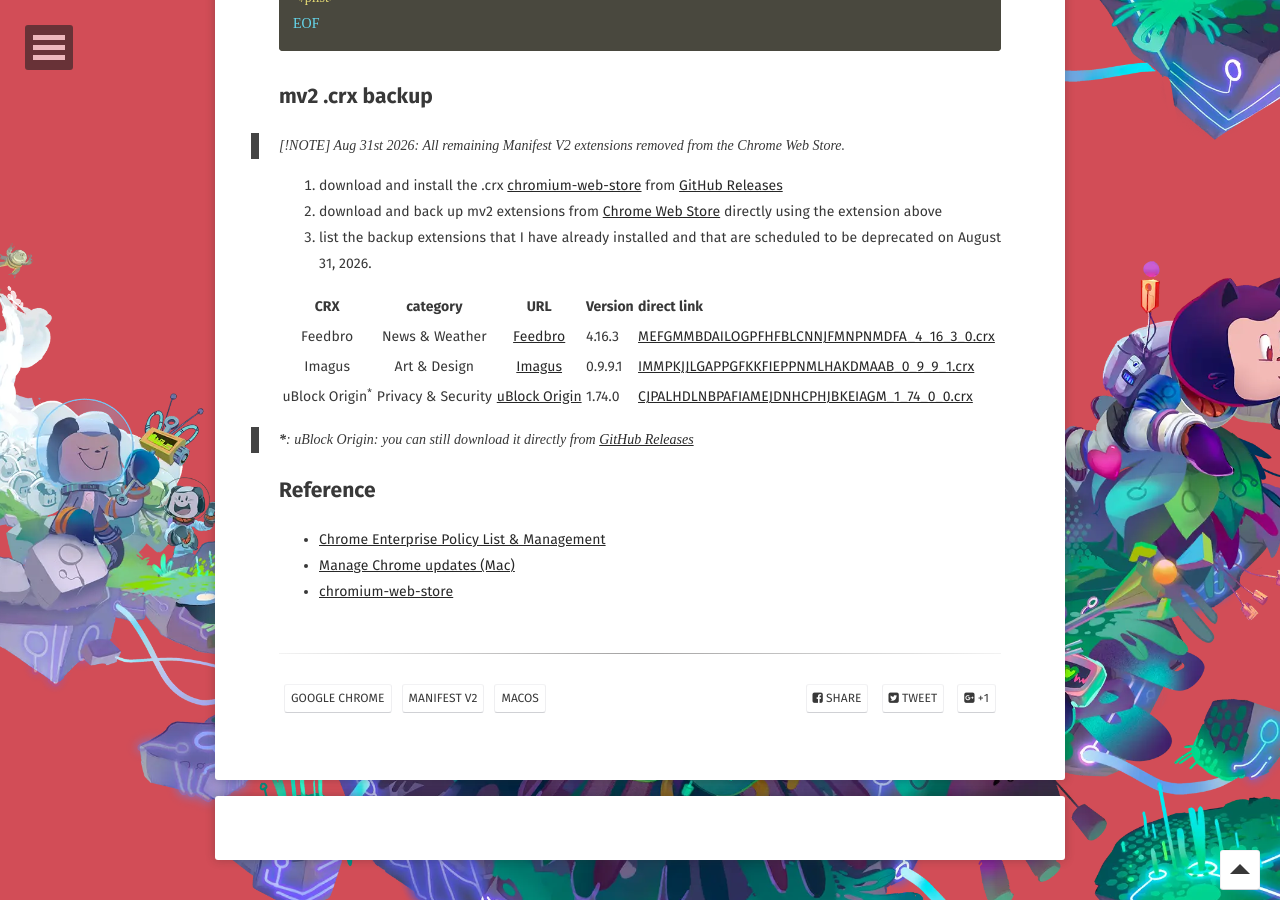
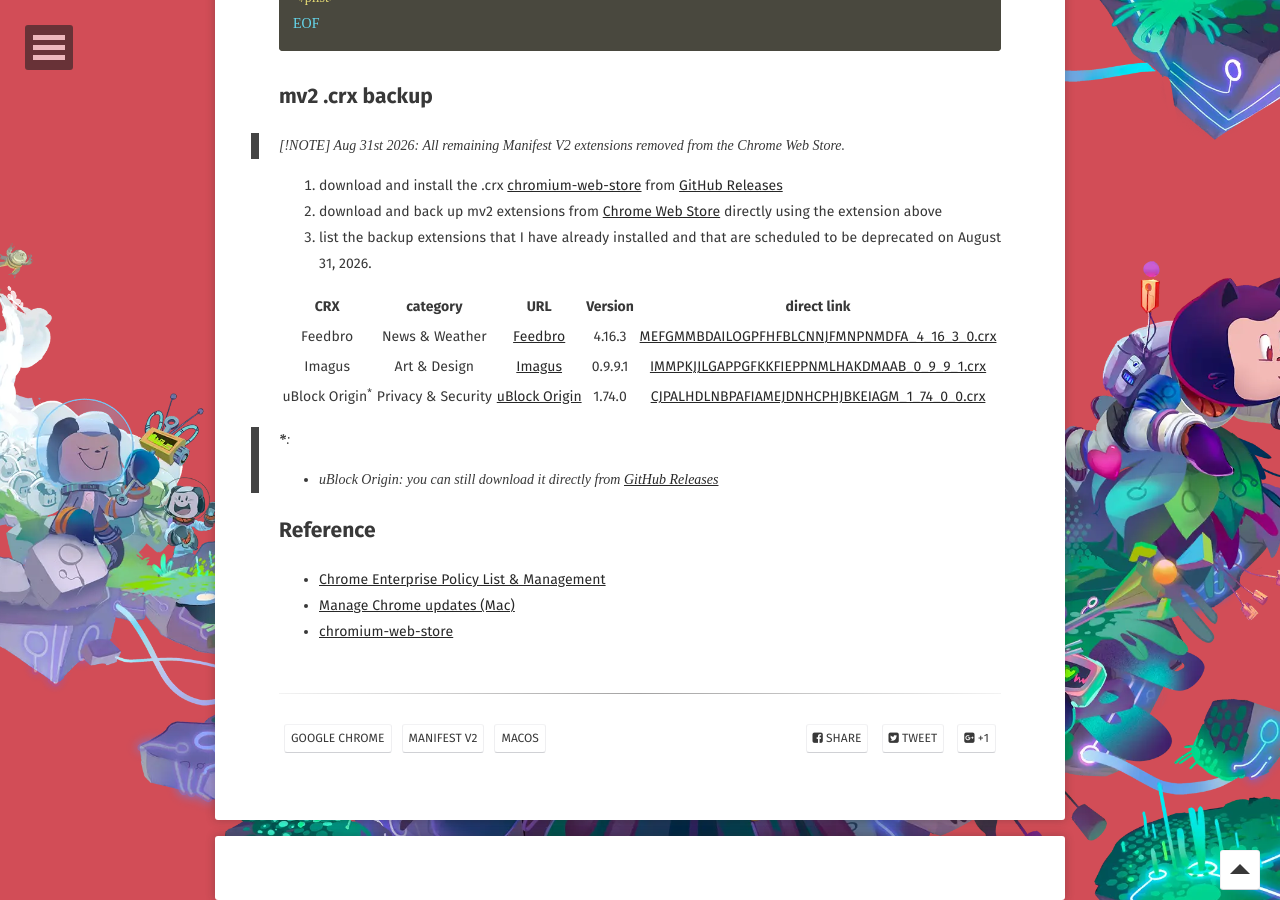
Before and after one commit to WebPavel/WebPavel.github.io, a Jekyll site: the page built from _posts/2025-09-02-modify-the-policies-to-enable-google-chrome-manifest-v2.md, in a window 1280 px wide and 900 px high, scrolled down 1649 px. Built offline with Jekyll 4.4.1, drawn with Linux system fonts in a browser that asks for light colours; some web fonts are replaced; comment, search, counter and statistics services are not loaded.

Commit message:
feat: backup mv2 extensions

```diff
--- a/_posts/2025-09-02-modify-the-policies-to-enable-google-chrome-manifest-v2.md
+++ b/_posts/2025-09-02-modify-the-policies-to-enable-google-chrome-manifest-v2.md
@@ -66,14 +66,14 @@
 2. download and back up mv2 extensions from [Chrome Web Store](https://chrome.google.com/webstore/category/extensions) directly using the extension above
 3. list the backup extensions that I have already installed and that are scheduled to be deprecated on August 31, 2026.
 
-|            CRX            |      category      |                                                   URL                                                    | Version | direct link                                                                                                |
-|:-------------------------:|:------------------:|:--------------------------------------------------------------------------------------------------------:|---------|------------------------------------------------------------------------------------------------------------|
-|          Feedbro          |   News & Weather   |       [Feedbro](https://chromewebstore.google.com/detail/feedbro/mefgmmbdailogpfhfblcnnjfmnpnmdfa)       | 4.16.3  | [MEFGMMBDAILOGPFHFBLCNNJFMNPNMDFA_4_16_3_0.crx](/assets/mv2/MEFGMMBDAILOGPFHFBLCNNJFMNPNMDFA_4_16_3_0.crx) |
-|          Imagus           |    Art & Design    |        [Imagus](https://chromewebstore.google.com/detail/imagus/immpkjjlgappgfkkfieppnmlhakdmaab)        | 0.9.9.1 | [IMMPKJJLGAPPGFKKFIEPPNMLHAKDMAAB_0_9_9_1.crx](/assets/mv2/IMMPKJJLGAPPGFKKFIEPPNMLHAKDMAAB_0_9_9_1.crx)   |
-| uBlock Origin<sup>*</sup> | Privacy & Security | [uBlock Origin](https://chromewebstore.google.com/detail/ublock-origin/cjpalhdlnbpafiamejdnhcphjbkeiagm) | 1.74.0  | [CJPALHDLNBPAFIAMEJDNHCPHJBKEIAGM_1_74_0_0.crx](/assets/mv2/CJPALHDLNBPAFIAMEJDNHCPHJBKEIAGM_1_74_0_0.crx) |
+|            CRX            |      category      |                                                   URL                                                    |  Version  |                                                 direct link                                                  |
+|:-------------------------:|:------------------:|:--------------------------------------------------------------------------------------------------------:|:---------:|:------------------------------------------------------------------------------------------------------------:|
+|          Feedbro          |   News & Weather   |       [Feedbro](https://chromewebstore.google.com/detail/feedbro/mefgmmbdailogpfhfblcnnjfmnpnmdfa)       |  4.16.3   |  [MEFGMMBDAILOGPFHFBLCNNJFMNPNMDFA_4_16_3_0.crx](/assets/mv2/MEFGMMBDAILOGPFHFBLCNNJFMNPNMDFA_4_16_3_0.crx)  |
+|          Imagus           |    Art & Design    |        [Imagus](https://chromewebstore.google.com/detail/imagus/immpkjjlgappgfkkfieppnmlhakdmaab)        |  0.9.9.1  |   [IMMPKJJLGAPPGFKKFIEPPNMLHAKDMAAB_0_9_9_1.crx](/assets/mv2/IMMPKJJLGAPPGFKKFIEPPNMLHAKDMAAB_0_9_9_1.crx)   |
+| uBlock Origin<sup>*</sup> | Privacy & Security | [uBlock Origin](https://chromewebstore.google.com/detail/ublock-origin/cjpalhdlnbpafiamejdnhcphjbkeiagm) |  1.74.0   |  [CJPALHDLNBPAFIAMEJDNHCPHJBKEIAGM_1_74_0_0.crx](/assets/mv2/CJPALHDLNBPAFIAMEJDNHCPHJBKEIAGM_1_74_0_0.crx)  |
 
 > __*__:
->   uBlock Origin: you can still download it directly from [GitHub Releases](https://github.com/gorhill/uBlock/releases)
+>   - uBlock Origin: you can still download it directly from [GitHub Releases](https://github.com/gorhill/uBlock/releases)
 
 ## Reference
 
```
